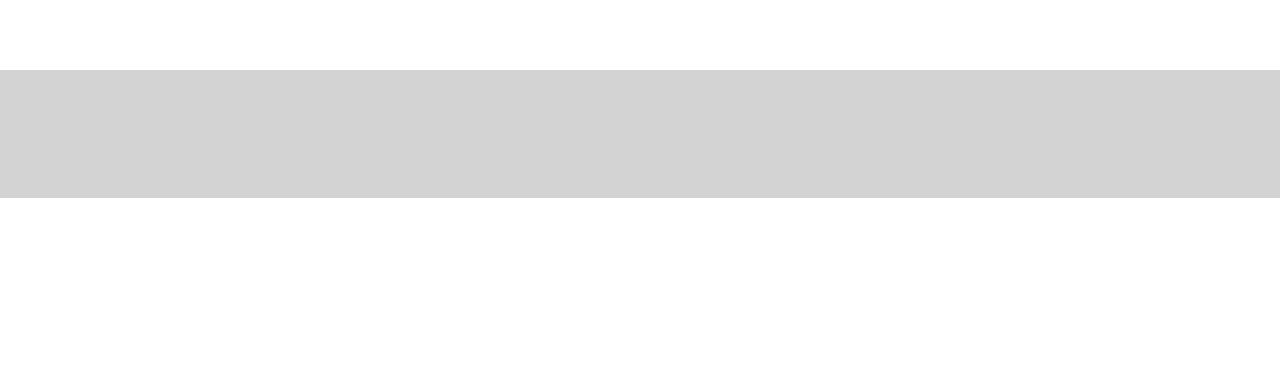
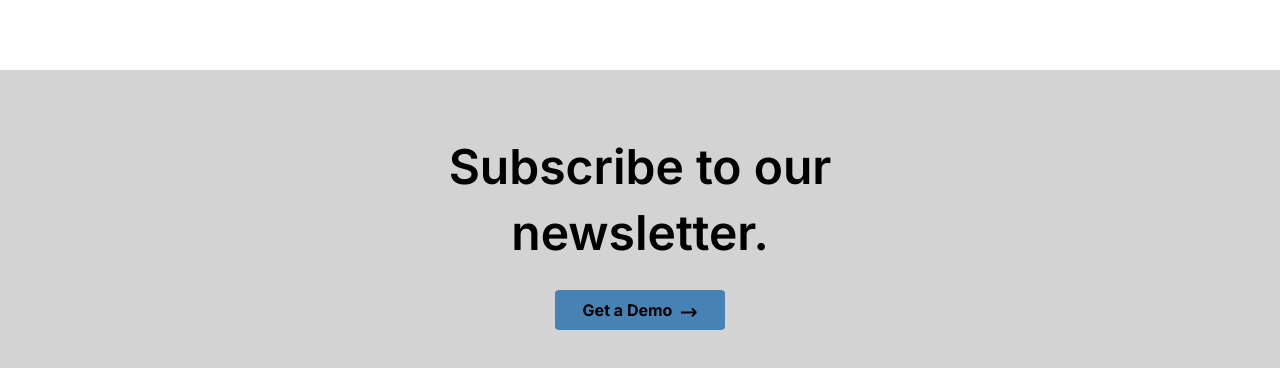
Before and after one commit to Hashara-Pilapitiya/Agency-Website, a React (Create React App) app: page / in a window 1280 px wide. Shown: the part 4346-4714 px from the top of the page. Before the commit the page ends 4544 px from the top, so only its background shows below. Built offline with nearby package versions, Linux system fonts and the light colour scheme; the HTML template or start-up script is replaced by a standard one.

Commit message:
added newsletter section

```diff
--- a/src/Components/NewsLetter.js
+++ b/src/Components/NewsLetter.js
@@ -2,7 +2,33 @@ import React from 'react';
 
 const NewsLetter = () => {
   return (
-    <div className='px-4 lg:px-14 max-w-screen-2xl mx-auto bg-lightGrey py-16'></div>
+    <div className='px-4 lg:px-14 max-w-screen-2xl mx-auto bg-lightGrey py-16'>
+        <div className='flex items-center justify-center lg:w-2/5 mx-auto'>
+            <div className='text-center'>
+                <h2 className='lg:text-5xl text-3xl text-black font-semibold mb-6 lg:leading-snug'>
+                    Subscribe to our newsletter.
+                </h2>
+                <div className='flex items-center justify-center gap-8'>
+                    <button className='py-2 font-bold text-black transition-all duration-300 rounded px-7 bg-steelBlue hover:bg-silver hover:-translate-y-4'><span className='hover:tracking-wide'>Get a Demo
+                    <svg
+                        xmlns="http://www.w3.org/2000/svg"
+                        width="17"
+                        height="11"
+                        viewBox='0 0 17 11'
+                        fill='none'
+                        className='inline-block ml-2'
+                    >
+                    <path
+                        d="M12 9.39905L15.2929 6.106115C15.6834 5.71563 15.6834 5.08246 15.2929 4.69194L12 1.39905M15 5.39905L1 5.39905"
+                        stroke="#000000"
+                        strokeWidth="2"
+                    />
+                    </svg>
+                    </span></button>
+                </div>
+            </div>
+        </div>
+    </div>
   )
 }
 
```
Also changed, not shown: src/Components/Footer.js (added).
